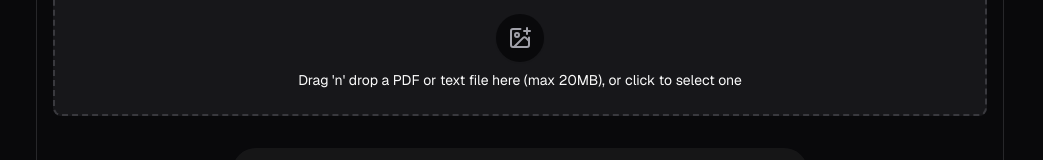
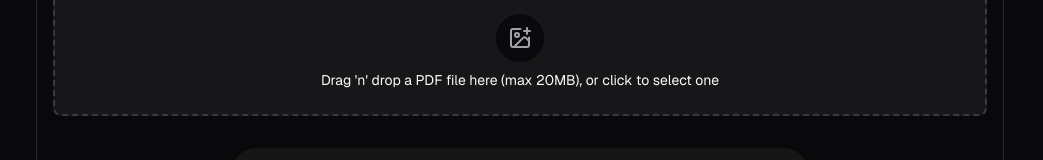
Before and after one commit to typepulse/pulse-vector, a Next.js app in the folder apps/web/: page /examples/chat-with-pdf in a window 1280 px wide. Shown: the part 356-516 px from the top of the page, without its empty margins (120-1163 px from the left). Built offline with nearby package versions, Linux system fonts and the light colour scheme; no server answers; a web font is replaced by a local one.

Commit message:
Add placeholder prop to FileUploadForm component

```diff
--- a/apps/web/src/app/dashboard/file-upload-form.tsx
+++ b/apps/web/src/app/dashboard/file-upload-form.tsx
@@ -9,7 +9,13 @@ import { useRouter } from "next/navigation";
 
 const API_URL = process.env.NEXT_PUBLIC_API_URL;
 
-export function FileUploadForm({ apiKey }: { apiKey: string }) {
+export function FileUploadForm({
+  apiKey,
+  placeholder = "Drag 'n' drop a PDF or text file here (max 20MB), or click to select one",
+}: {
+  apiKey: string;
+  placeholder?: string;
+}) {
   const [files, setFiles] = useState<File[]>([]);
   const [isUploading, setIsUploading] = useState(false);
   const [error, setError] = useState<string | null>(null);
@@ -83,9 +89,7 @@ export function FileUploadForm({ apiKey }: { apiKey: string }) {
           <ImagePlus className="size-6 text-muted-foreground" />
         </div>
         <p className="mt-2 text-sm">
-          {isDragActive
-            ? "Drop the file here"
-            : "Drag 'n' drop a PDF or text file here (max 20MB), or click to select one"}
+          {isDragActive ? "Drop the file here" : placeholder}
         </p>
       </div>
       {files.length > 0 && (
--- a/apps/web/src/app/examples/chat-with-pdf/_components/demo.tsx
+++ b/apps/web/src/app/examples/chat-with-pdf/_components/demo.tsx
@@ -23,7 +23,10 @@ export const Demo = () => {
 
   return (
     <div className="space-y-8 min-w-[400px] w-full p-4 mt-8">
-      <FileUploadForm apiKey={`fdshj`} />
+      <FileUploadForm
+        apiKey={`fdshj`}
+        placeholder="Drag 'n' drop a PDF file here (max 20MB), or click to select one"
+      />
       <div className="relative max-w-xl w-full mx-auto flex flex-col gap-2">
         <form className="relative" onSubmit={submitForm}>
           <textarea
```
